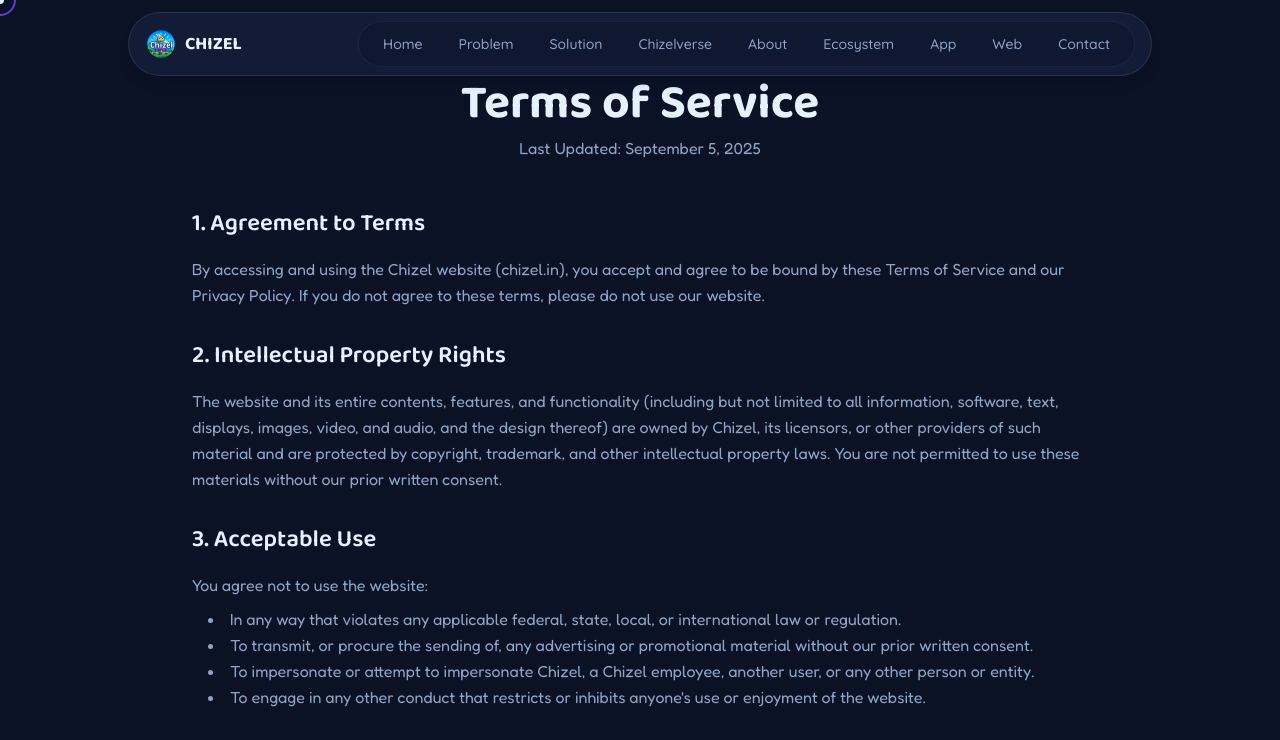
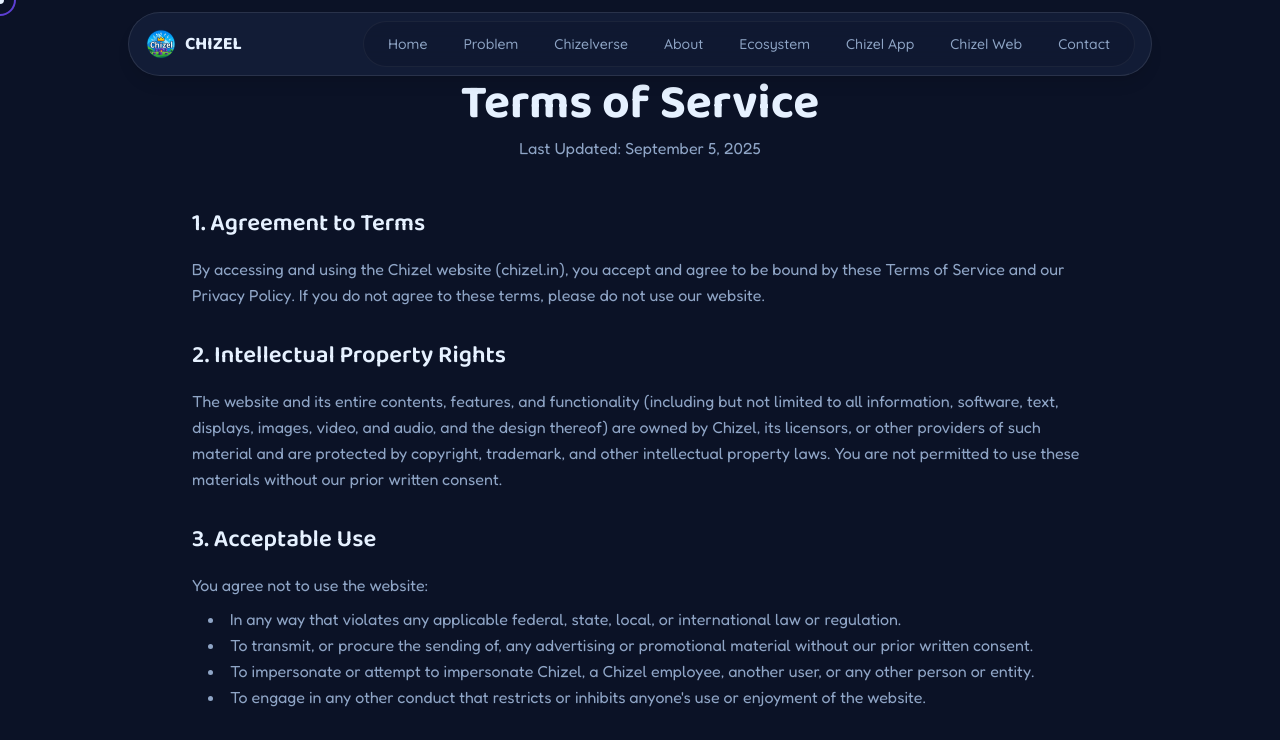
Before and after one commit to Rajvansh-1/V2-CHIZEL, a React (Vite) app: page /terms-of-service in a window 1280 px wide. Shown: the top 740 px of the page. Built offline with nearby package versions, Linux system fonts and the light colour scheme.

Commit message:
fixed navbar and its navigation

```diff
--- a/src/pages/home/index.jsx
+++ b/src/pages/home/index.jsx
@@ -9,7 +9,7 @@ const ChizelAppSection = lazy(() => import("@/pages/home/sections/ChizelAppSecti
 const ContactSection = lazy(() => import("@/pages/home/sections/ContactSection"));
 const ProblemStatementSection = lazy(() => import("@/pages/home/sections/ProblemStatementSection"));
 const SolutionSection = lazy(() => import("@/pages/home/sections/SolutionSection"));
-const ChizelverseIntroSection = lazy(() => import("@/pages/home/sections/ChizelverseIntroSection"));
+// const ChizelverseIntroSection = lazy(() => import("@/pages/home/sections/ChizelverseIntroSection"));
 const ChizelverseCardsSection = lazy(() => import("@/pages/home/sections/ChizelverseCardsSection"));
 const ChizelverseOutroSection = lazy(() => import("@/pages/home/sections/ChizelverseOutroSection"));
 const GsapAnimationSection = lazy(() => import("@/pages/home/sections/GsapAnimationSection"));
--- a/src/pages/home/sections/ChizelverseCardsSection.jsx
+++ b/src/pages/home/sections/ChizelverseCardsSection.jsx
@@ -389,7 +389,12 @@ const ChizelverseCardsSection = () => {
                 </div>
             </section>
 
-            <section ref={contentRef} className="relative w-full bg-space-dark overflow-hidden pb-16 md:pb-24" aria-label="ChizelVerse Content">
+            <section
+                id="chizelverse-cards"
+                ref={contentRef}
+                className="relative w-full bg-space-dark overflow-hidden pb-16 md:pb-24"
+                aria-label="ChizelVerse Content"
+            >
                 <div className="absolute inset-0 bg-radial-nebula opacity-30" />
                 <StarField count={100} />
 
--- a/src/utils/constants.js
+++ b/src/utils/constants.js
@@ -37,12 +37,11 @@ export const holoDecks = [
 export const navItems = [
     { name: "Home", href: "#home" },
     { name: "Problem", href: "#problem" },
-    { name: "Solution", href: "#solution" },
-    { name: "Chizelverse", href: "#chizelverse-intro" },
+    { name: "Chizelverse", href: "#chizelverse-cards" },
     { name: "About", href: "#about-us" },
     { name: "Ecosystem", href: "#chizel-ecosystem" },
-    { name: "App", href: "#chizel-app" },
-    { name: "Web", href: "/chizel-web" },
+    { name: "Chizel App", href: "#chizel-app" },
+    { name: "Chizel Web", href: "/chizel-web" },
     { name: "Contact", href: "#contact" },
   ];
 
```
